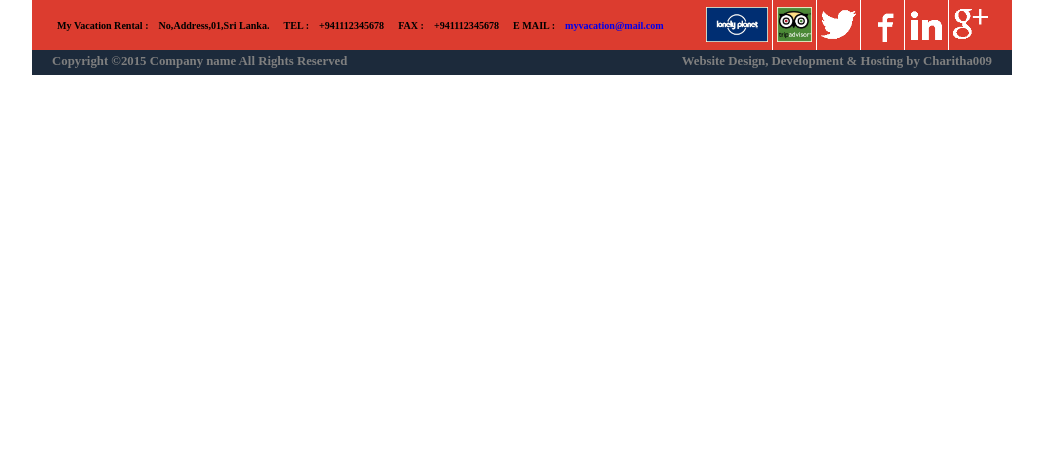
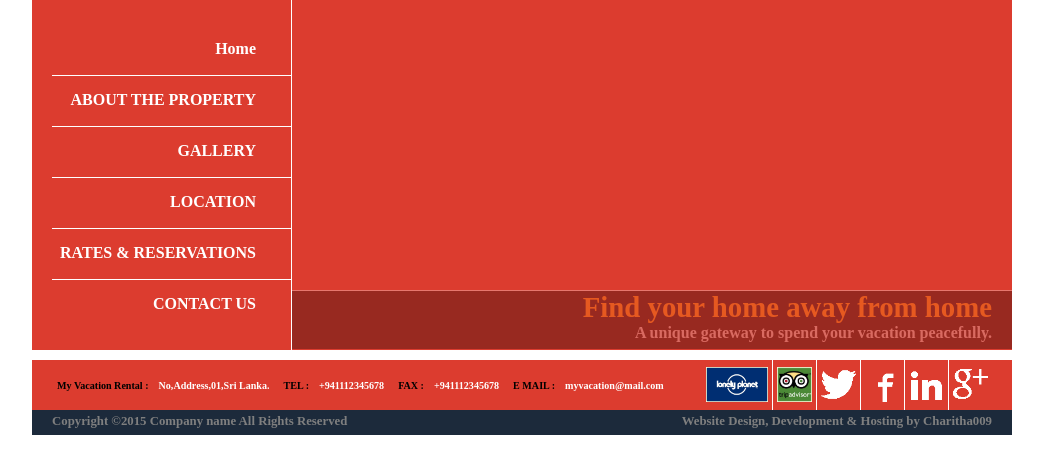
Before and after one commit to charitha09/CPWD-Final-Project, a PHP site: page / in a window 1280 px wide. Shown: the part 87-561 px from the top of the page, without its empty margins (118-1161 px from the left). Run offline with PHP 8.4, Linux system fonts and the light colour scheme; some libraries are stand-ins or nearby versions.

Commit message:
cover 85% complete

```diff
--- /dev/null
+++ b/includes/cover.php
@@ -0,0 +1,41 @@
+<div id="cover">
+    <div id="cover-navi">
+        <a href="#">
+            <div class="cover-navi-items navi-active">
+                <h3>Home</h3>
+            </div>
+        </a>
+        <a href="#">
+            <div class="cover-navi-items navi-active">
+                <h3>ABOUT THE PROPERTY</h3>
+            </div>
+        </a>
+        <a href="#">
+            <div class="cover-navi-items navi-active">
+                <h3>GALLERY</h3>
+            </div>
+        </a>
+        <a href="#">
+            <div class="cover-navi-items navi-active">
+                <h3>LOCATION</h3>
+            </div>
+        </a>
+        <a href="#">
+            <div class="cover-navi-items navi-active">
+                <h3>RATES & RESERVATIONS</h3>
+            </div>
+        </a>
+        <a href="#">
+            <div class="cover-navi-items navi-active">
+                <h3>CONTACT US</h3>
+            </div>
+        </a>
+    </div>
+    <div id="cover-banner">
+
+        <div id="cover-footer">
+            <h2>Find your home away from home</h2>
+            <h3>A unique gateway to spend your vacation peacefully.</h3>
+        </div>
+    </div>
+</div>
--- a/includes/footer.php
+++ b/includes/footer.php
@@ -1,18 +1,18 @@
 <footer id="main-footer">
     <div id="footer-icons">
         <div id="footer-contact-details">
-            <h4>My Vacation Rental :</h4><h4>No,Address,01,Sri Lanka.</h4>
-            <h4>TEL :</h4><h4>+941112345678</h4>
-            <h4>FAX :</h4><h4>+941112345678</h4>
+            <h4>My Vacation Rental :</h4><h4><a>No,Address,01,Sri Lanka.</a></h4>
+            <h4>TEL :</h4><h4><a href="tel:number:+941112345678">+941112345678</a></h4>
+            <h4>FAX :</h4><h4><a href="tel:number:+941112345678">+941112345678</a></h4>
             <h4>E MAIL :</h4><h4><a href="mailto:myvacation@mail.com">myvacation@mail.com</a></h4>
         </div>
         <div id="footer-media-logo">
             <a href="https://plus.google.com"><img src="images/footer/google_plus.png" alt="Google+"></a>
-            <a href="https://plus.google.com"><img src="images/footer/linkedin.png" alt="Google+"></a>
-            <a href="https://plus.google.com"><img src="images/footer/facebook.png" alt="Google+"></a>
-            <a href="https://plus.google.com"><img src="images/footer/twitter.png" alt="Google+"></a>
-            <a href="https://plus.google.com"><img src="images/footer/tripadvisor.jpg" alt="Google+"></a>
-            <a href="https://plus.google.com"><img src="images/footer/lonelyplanet.jpg" alt="Google+"></a>
+            <a href="https://www.linkedin.com"><img src="images/footer/linkedin.png" alt="Google+"></a>
+            <a href="https://www.facebook.com"><img src="images/footer/facebook.png" alt="Google+"></a>
+            <a href="https://www.twitter.com"><img src="images/footer/twitter.png" alt="Google+"></a>
+            <a href="https://www.tripadvisor.com"><img src="images/footer/tripadvisor.jpg" alt="Google+"></a>
+            <a href="https://www.lonelyplanet.com"><img src="images/footer/lonelyplanet.jpg" alt="Google+"></a>
         </div>
     </div>
     <div id="footer-coopyrights">
--- a/includes/header.php
+++ b/includes/header.php
@@ -1,15 +1,16 @@
 <header id="main-header">
+    <a href="index.php">
     <img src="images/header/logo.png" alt="My Vacation Rental" class="logo">
-    <img src="images/header/logo-text.png" alt="My Vacation Rental" class="logo">
+    <img src="images/header/logo-text.png" alt="My Vacation Rental" class="logo"></a>
     <h4>h1 lorem ipsum dolor, consectetur adipiscing elit. Pellentesque pulvinar purus in</h4>
     <div id="header-navi-menu">
         <ul>
-            <li><a href="#">Home</a></li>
-            <li><a href="#">ABOUT THE PROPERTY</a></li>
-            <li><a href="#">GALLERY</a></li>
-            <li><a href="#">LOCATION</a></li>
-            <li><a href="#">RATES & RESERVATIONS</a></li>
-            <li><a href="#">CONTACT US</a></li>
+            <a href="#"><li>Home</li></a>
+            <a href="#"><li>ABOUT THE PROPERTY</li></a>
+            <a href="#"><li>GALLERY</li></a>
+            <a href="#"><li>LOCATION</li></a>
+            <a href="#"><li>RATES & RESERVATIONS</li></a>
+            <a href="#"><li>CONTACT US</li></a>
         </ul>
     </div>
 </header>
--- a/index.php
+++ b/index.php
@@ -12,6 +12,8 @@
     <?php
         include 'includes/header.php';
 
+        include 'includes/cover.php';
+
         include 'includes/footer.php';
     ?>
     </div>
--- a/style/common-stylesheet.css
+++ b/style/common-stylesheet.css
@@ -5,6 +5,11 @@ body, h1, h2, h3, h4, a{
 
 a{
     text-decoration: none;
+    color: #fff;
+}
+
+a:hover{
+    color: #ccc;
 }
 
 #main-container{
@@ -38,6 +43,7 @@ a{
 
 #header-navi-menu{
     display: none;
+    background-color: #dc3c2f;
 }
 
 #header-navi-menu ul{
@@ -46,9 +52,7 @@ a{
     text-align: center;
 }
 
-#header-navi-menu ul li {
-    border-left-style: solid;
-    border-width: 0.5px;
+#header-navi-menu ul a li{
     display: inline;
     height: 40px;
     list-style: outside none none;
@@ -56,18 +60,98 @@ a{
     padding-right: 5px;
 }
 
-#header-navi-menu ul li:first-child{
-    border: none;
+#header-navi-menu ul a li:hover{
+    background-color: #fff;
 }
 
-#header-navi-menu a{/*********************************************************************/
+#header-navi-menu ul a{
+    border-right: 1px solid #fff;
+    border-left: 1px solid #fff;
+}
 
+#header-navi-menu ul a:hover{
+    color: #dc3c2f;
 }
+
+/*Cover Styles*/
+#cover{
+    height: 350px;
+    background-color: #dc3c2f;
+}
+
+#cover-navi {
+    border-right: 0.5px solid #fff;
+    display: inline;
+    float: left;
+    height: inherit;
+    margin-left: 20px;
+    width: 239px;
+}
+
+.cover-navi-items {
+  border-top: 1px solid #fff;
+  height: 50px;
+  width: 100%;
+}
+
+#cover-navi a:first-child div{
+    border: none;
+    margin-top: 25px;
+}
+
+#cover-navi h3 {
+    float: right;
+    font-size: 1em;
+    padding: 15px 35px 0 0;
+}
+
+#cover-navi a div:hover{
+    background-color: #fff;
+}
+
+#cover-navi a:hover{
+    color: #dc3c2f;
+}
+
+#cover-banner {
+    display: inline;
+    float: right;
+    height: inherit;
+    width: 720px;
+}
+
+#cover-footer {
+    background-color: #000;
+    border-top: 1px solid #fff;
+    height: 58px;
+    opacity: 0.3;
+    position: relative;
+    top: 290px;
+    width: inherit;
+}
+
+#cover-footer h2,h3{
+    float: right;
+    padding-right: 20px;
+}
+
+#cover-footer h2{
+    color: #ff9c00;
+    font-size: 1.8em;
+}
+
+#cover-footer h3{
+    color: #d5d5d5;
+    font-size: 1em;
+}
+
+
 
 /*footer styles*/
 #main-footer{
     height: 75px;
     width: 100%;
+    margin-top: 10px;
     background-color: #dc3c2f;
 }
 
@@ -149,7 +233,16 @@ a{
         display: block;
     }
 }
-
+/*Cover Media*/
+@media (max-width: 980px) {
+    #cover-navi{
+        display: none;
+    }
+    #cover-banner{
+        width: 760px;
+        border-top: 1px solid #fff;
+    }
+}
 /*Footer Media*/
 @media (max-width: 980px) {
     #main-footer{
@@ -159,7 +252,7 @@ a{
         height: 100px;
     }
     #footer-contact-details {
-        width: 940px;
+        width: auto;
     }
     #footer-media-logo {
         width: auto;
```
Also changed, not shown: images/cover/cover1.jpg (added).
